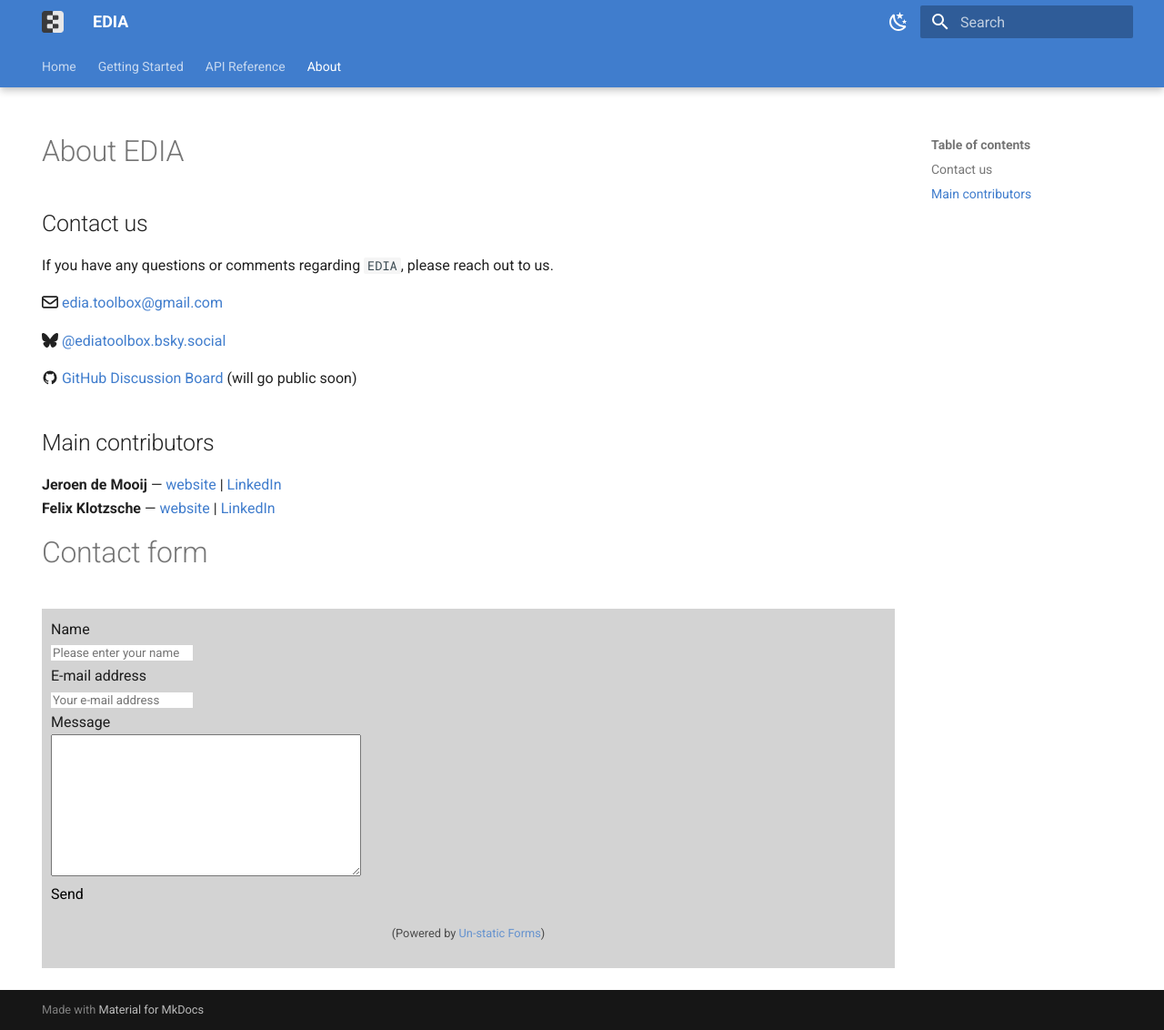
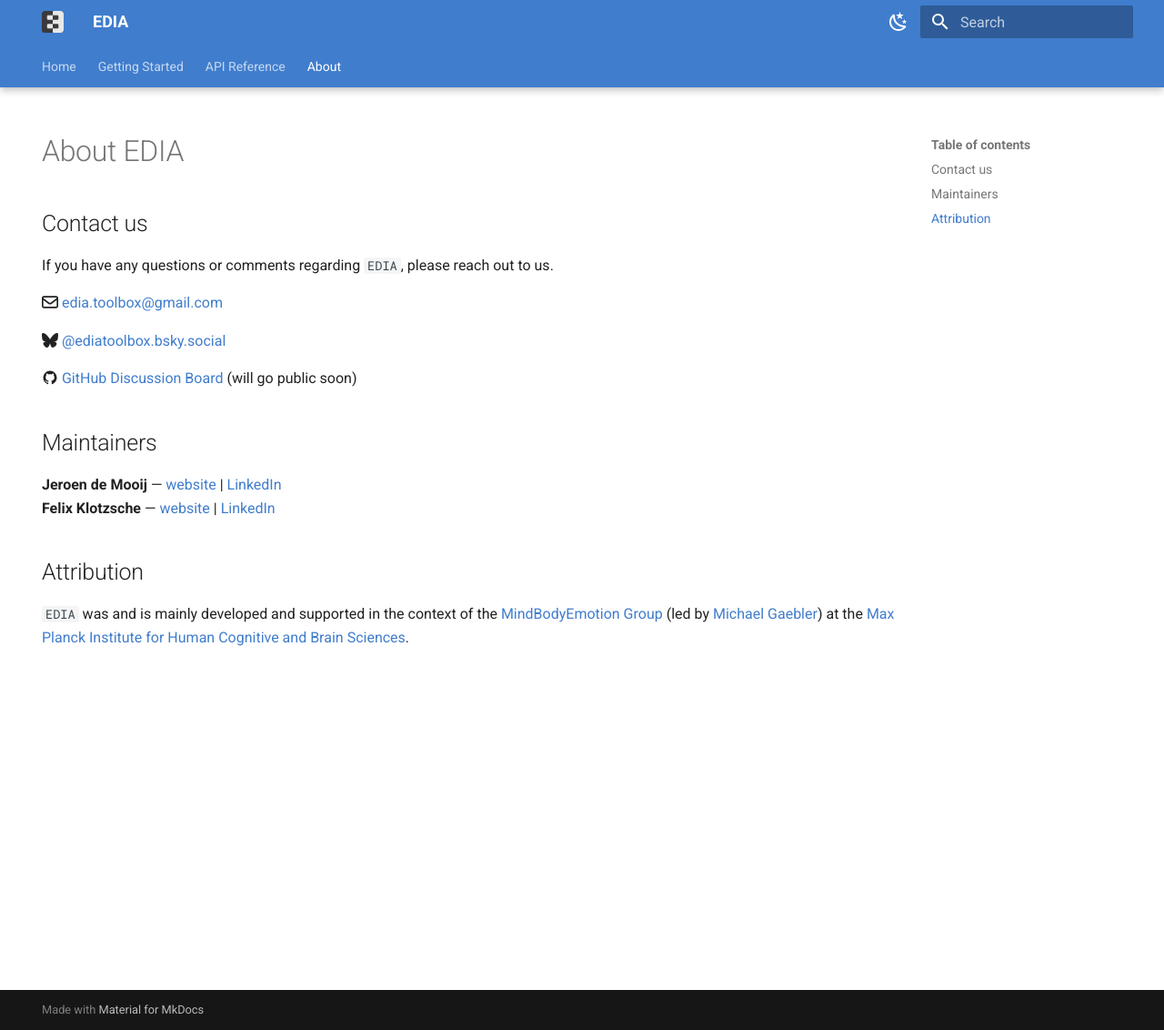
Before and after one commit to edia-toolbox/edia_page, an MkDocs documentation site: the page built from docs/contact.md, in a window 1280 px wide and 1132 px high. Shown: the whole window at 91% size. Built offline with MkDocs 1.6.1 and Material for MkDocs 9.7.7, drawn with Linux system fonts in a browser that asks for light colours.

Commit message:
modify contact

```diff
--- a/docs/contact.md
+++ b/docs/contact.md
@@ -12,50 +12,10 @@
 
 :material-github: [GitHub Discussion Board](https://github.com/orgs/edia-toolbox/discussions){target="_blank"} (will go public soon)
 
-## Main contributors
+## Maintainers
 **Jeroen de Mooij** — [website](https://thefirstfloor.framer.website/){target="_blank"} | [LinkedIn](https://www.linkedin.com/in/jeroendemooij/){target="_blank"}
 **Felix Klotzsche** — [website](https://www.cbs.mpg.de/person/klotzsche/371395){target="_blank"} | [LinkedIn](https://www.linkedin.com/in/felix-klotzsche-a5238a1b7/){target="_blank"}
 
 
-# Contact form
-
-<div style="background: lightgray; padding: 10px;">
-<form method="post" action="https://forms.un-static.com/forms/2c7851be931f8f691f7ef84c7bbedc9c6d6d0a88">
-  <div class="form-group row">
-    <label for="name" class="col-4 col-form-label">Name</label>
-    <div class="col-8">
-      <div class="input-group">
-        <div class="input-group-addon">
-          <i class="fa fa-user"></i>
-        </div>
-        <input id="name" name="name" placeholder="Please enter your name" type="text" required="required" class="form-control">
-      </div>
-    </div>
-  </div>
-  <div class="form-group row">
-    <label for="email" class="col-4 col-form-label">E-mail address</label>
-    <div class="col-8">
-      <div class="input-group">
-        <div class="input-group-addon">
-          <i class="fa fa-envelope"></i>
-        </div>
-        <input id="email" name="email" placeholder="Your e-mail address" type="text" required="required" class="form-control">
-      </div>
-    </div>
-  </div>
-  <div class="form-group row">
-    <label for="message" class="col-4 col-form-label">Message</label>
-    <div class="col-8">
-      <textarea id="message" name="message" cols="40" rows="10" required="required" class="form-control"></textarea>
-    </div>
-  </div>
-  <div class="form-group row">
-    <div class="offset-4 col-8">
-      <button name="submit" type="submit" class="btn btn-primary">Send</button>
-    </div>
-  </div>
-</form>
-<div align="center">
-  <p><small>(Powered by <a rel="nofollow" href="Un-static Forms">Un-static Forms</a>)</small></p>
-</div>
-</div>
+## Attribution
+`EDIA` was and is mainly developed and supported in the context of the [MindBodyEmotion Group](https://mind-body-emotion.de/){target="_blank"} (led by [Michael Gaebler](https://michagaebler.github.io//){target="_blank"}) at the [Max Planck Institute for Human Cognitive and Brain Sciences](https://www.cbs.mpg.de/en){target="_blank"}.
```
Also changed, not shown: docs/index.md (+9 -8 lines).
